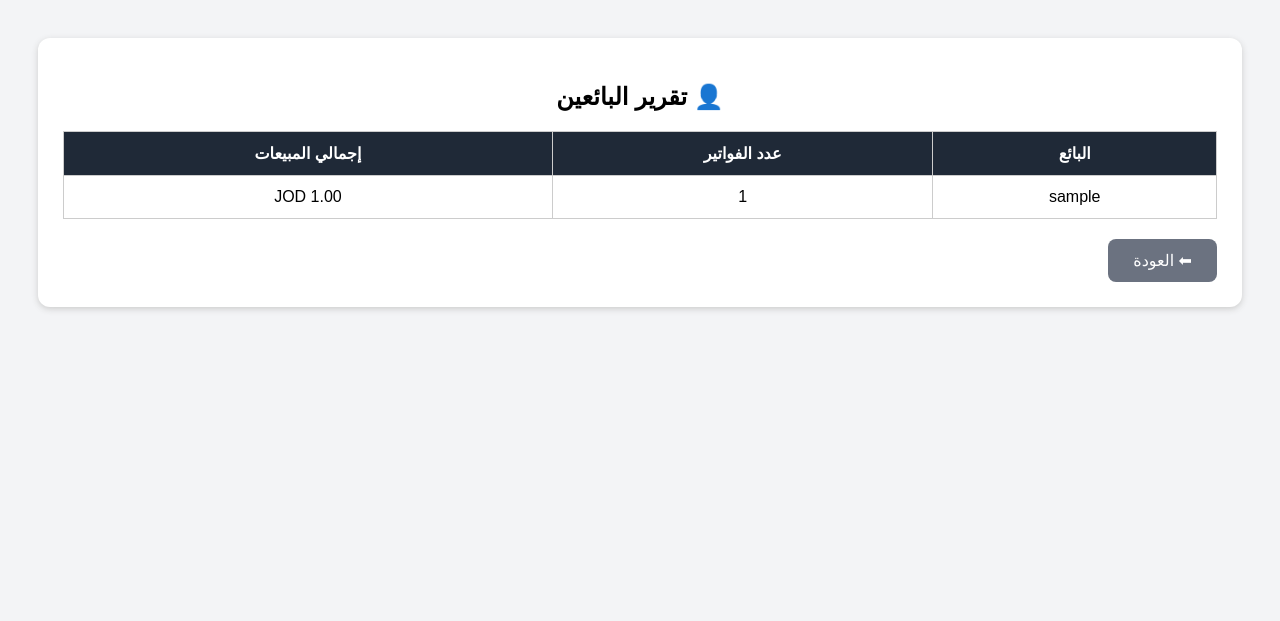
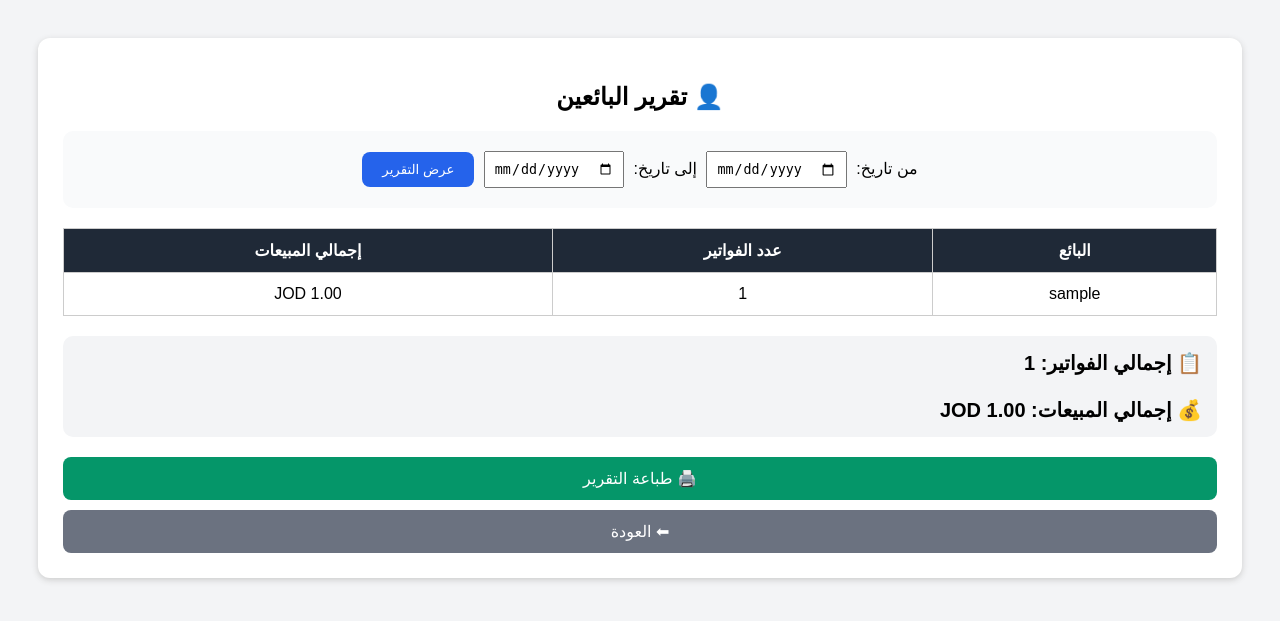
Before and after one commit to bkawash-ops/grecory_web, a Flask app: page /report_sellers in a window 1280 px wide. Shown: the top 621 px of the page. Run offline with Flask 3, Linux system fonts and the light colour scheme; the visitor is signed in with stand-in values (Sample User, id 1); a database or web service that is not in the repository returns one stand-in record (values such as "Sample title"); some libraries are stand-ins or nearby versions.

Commit message:
Update report_sellers.html

```diff
--- a/templates/report_sellers.html
+++ b/templates/report_sellers.html
@@ -12,9 +12,11 @@
 <style>
 
 body{
+
 font-family:Arial;
 background:#f3f4f6;
 padding:30px;
+
 }
 
 
@@ -35,11 +37,39 @@ text-align:center;
 }
 
 
+.filter{
+
+background:#f9fafb;
+padding:15px;
+border-radius:10px;
+text-align:center;
+
+}
+
+
+input{
+
+padding:8px;
+margin:5px;
+
+}
+
+
+button{
+
+padding:10px 20px;
+background:#2563eb;
+color:white;
+border:0;
+border-radius:8px;
+
+}
+
+
 table{
 
 width:100%;
 border-collapse:collapse;
-
 margin-top:20px;
 
 }
@@ -62,19 +92,60 @@ text-align:center;
 }
 
 
+.summary{
+
+margin-top:20px;
+font-size:20px;
+font-weight:bold;
+background:#f3f4f6;
+padding:15px;
+border-radius:10px;
+
+}
+
+
+.print{
+
+display:block;
+background:#059669;
+color:white;
+padding:12px;
+margin-top:20px;
+text-align:center;
+text-decoration:none;
+border-radius:8px;
+
+}
+
+
 .back{
 
-display:inline-block;
-margin-top:20px;
-
+display:block;
 background:#6b7280;
 color:white;
-
-padding:12px 25px;
-
+padding:12px;
+margin-top:10px;
+text-align:center;
+text-decoration:none;
 border-radius:8px;
 
-text-decoration:none;
+}
+
+
+
+@media print{
+
+.filter,.print,.back{
+
+display:none;
+
+}
+
+body{
+
+background:white;
+
+}
 
 }
 
@@ -94,6 +165,43 @@ text-decoration:none;
 <h2>
 👤 تقرير البائعين
 </h2>
+
+
+<div class="filter">
+
+
+<form method="get">
+
+
+من تاريخ:
+
+<input
+type="date"
+name="from_date"
+value="{{from_date or ''}}"
+>
+
+
+إلى تاريخ:
+
+<input
+type="date"
+name="to_date"
+value="{{to_date or ''}}"
+>
+
+
+<button>
+
+عرض التقرير
+
+</button>
+
+
+</form>
+
+
+</div>
 
 
 
@@ -116,16 +224,12 @@ text-decoration:none;
 إجمالي المبيعات
 </th>
 
-
 </tr>
-
 
 
 {% for s in sellers %}
 
-
 <tr>
-
 
 <td>
 {{s["username"]}}
@@ -144,11 +248,34 @@ text-decoration:none;
 
 </tr>
 
-
 {% endfor %}
 
 
 </table>
+
+
+
+<div class="summary">
+
+📋 إجمالي الفواتير:
+{{total_invoices}}
+
+<br><br>
+
+💰 إجمالي المبيعات:
+{{"%.2f"|format(total_sales)}} JOD
+
+</div>
+
+
+
+<a class="print"
+href="#"
+onclick="window.print();return false;">
+
+🖨️ طباعة التقرير
+
+</a>
 
 
 
```
Lines whose indentation alone changed are shown as unchanged.
